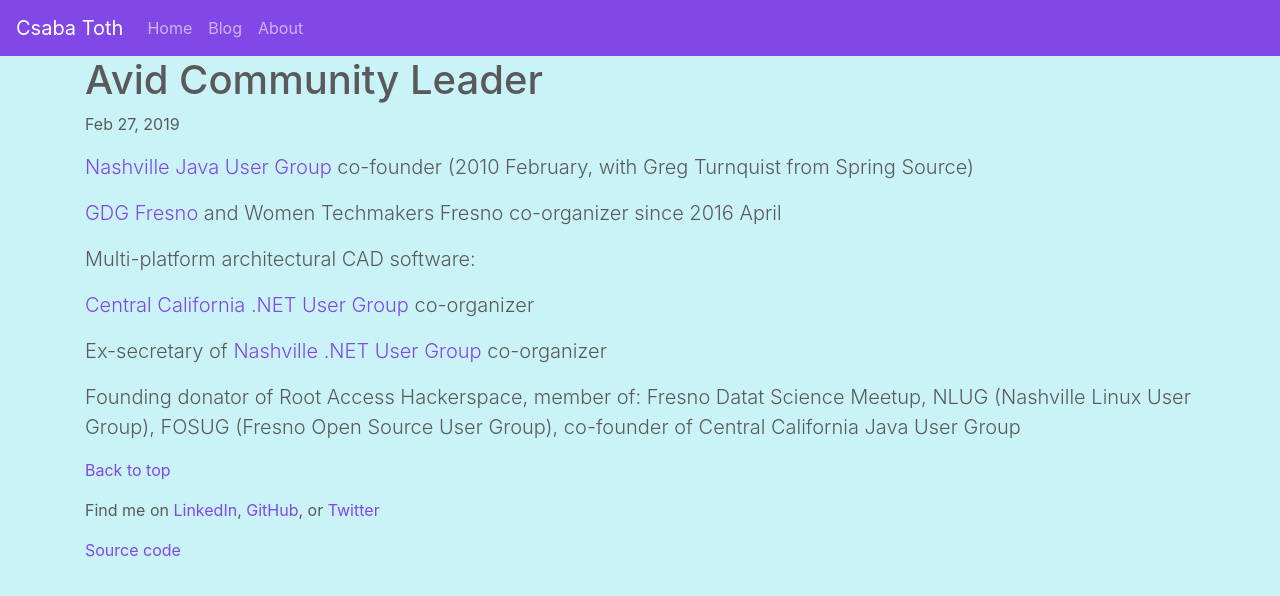
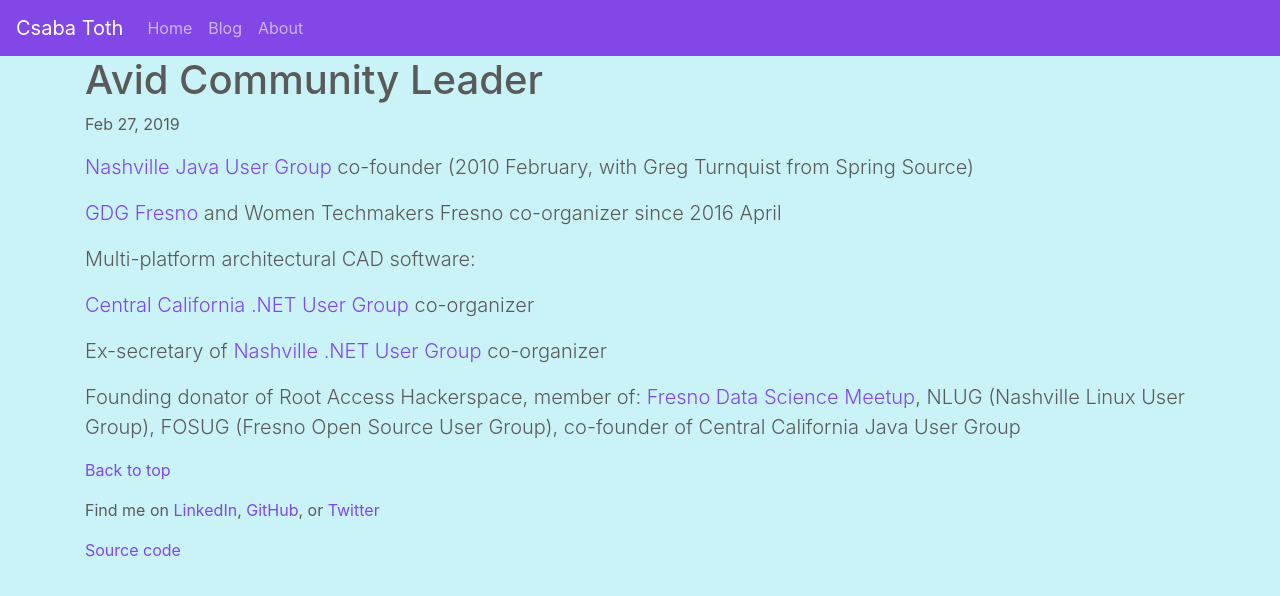
Before and after one commit to CsabaConsulting/csaba.page, a Jekyll site: the page built from _posts/resume/2019-02-28-community_lead.html, in a window 1280 px wide. Shown: the top 596 px of the page. Built offline with Jekyll 4.4.1, drawn with Linux system fonts in a browser that asks for light colours; some web fonts are replaced.

Commit message:
typo fix and link to data science meetup

```diff
--- a/_posts/resume/2019-02-28-community_lead.html
+++ b/_posts/resume/2019-02-28-community_lead.html
@@ -16,6 +16,7 @@
 <p class="lead">Multi-platform architectural CAD software: </p>
 <p class="lead"><a href="https://www.meetup.com/Central-California-NET-User-Group/">Central California .NET User Group</a> co-organizer</p>
 <p class="lead">Ex-secretary of <a href="https://www.meetup.com/Nashville-NET-User-Group/">Nashville .NET User Group</a> co-organizer</p>
-<p class="lead">Founding donator of Root Access Hackerspace, member of: Fresno Datat Science Meetup, NLUG (Nashville Linux User Group),
-    FOSUG (Fresno Open Source User Group), co-founder of Central California Java User Group
+<p class="lead">Founding donator of Root Access Hackerspace, member of: <a href="https://www.meetup.com/Fresno-Data-Science-Meetup/">
+    Fresno Data Science Meetup</a>, NLUG (Nashville Linux User Group), FOSUG (Fresno Open Source User Group),
+    co-founder of Central California Java User Group
 </p>
```
